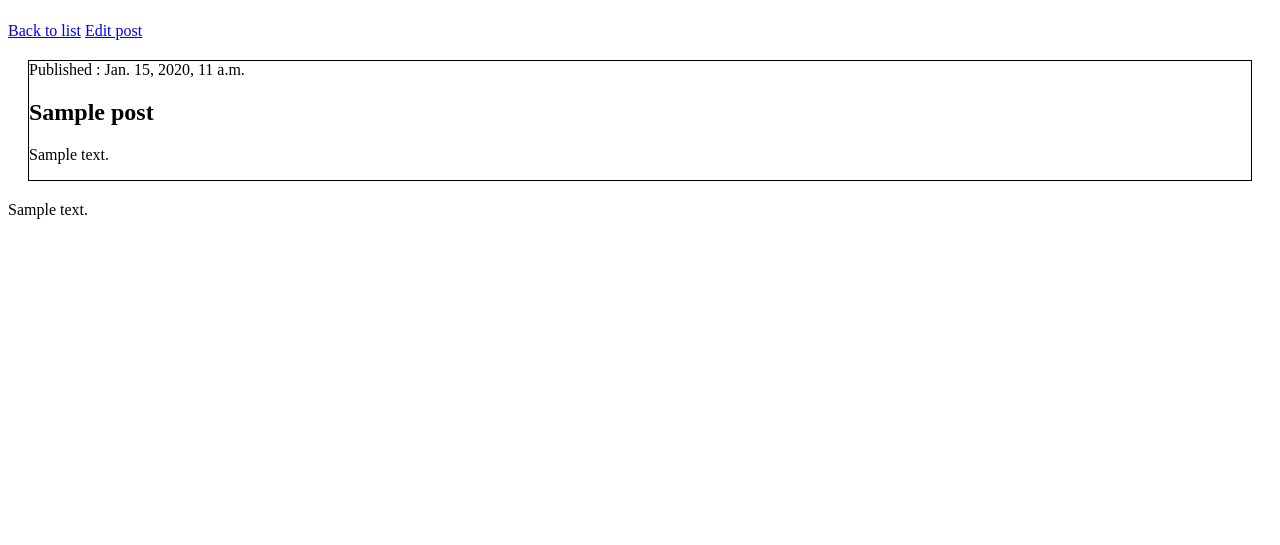
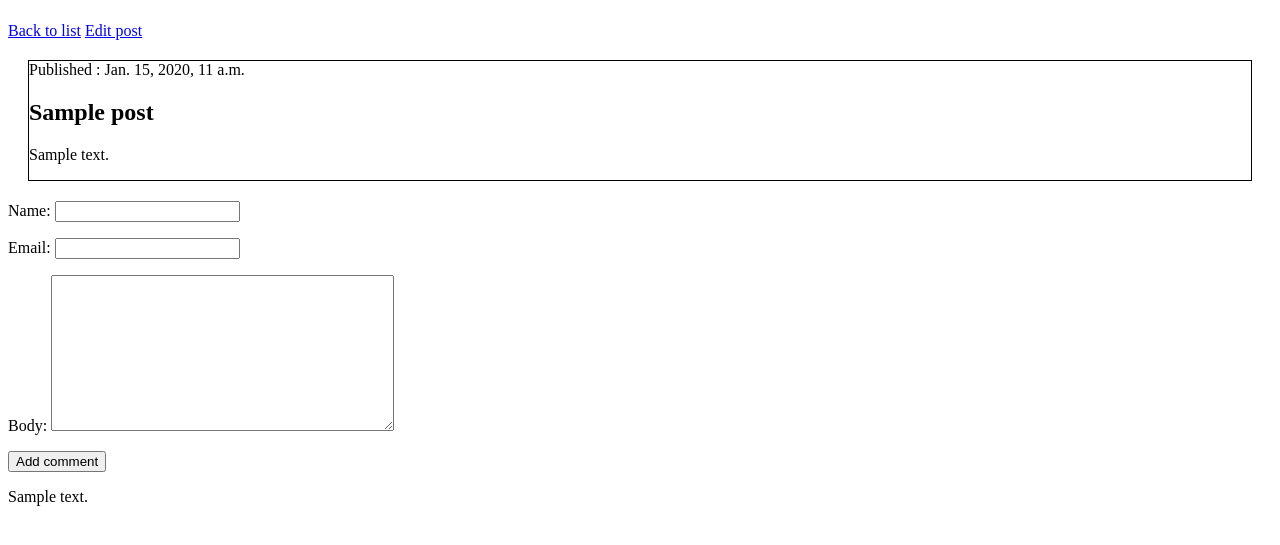
Before and after one commit to Team-Panoptes/bruform_django, a Django app: page /post/1/ in a window 1280 px wide. Shown: the part 58-603 px from the top of the page. Run offline with Django 4.2, Linux system fonts and the light colour scheme; tables that the repository leaves empty hold one stand-in row (values such as "Sample post").

Commit message:
Day 7 part 2 - Comments form and model changes

```diff
--- a/django_project/mysite/blog/forms.py
+++ b/django_project/mysite/blog/forms.py
@@ -1,9 +1,16 @@
 from django import forms
 
-from .models import Post
+from .models import Post, Comment
 
 class PostForm(forms.ModelForm):
 
     class Meta:
         model = Post
-        fields = ('title', 'text')
+        fields = ("title", "text")
+
+
+class CommentForm(forms.ModelForm):
+
+    class Meta:
+        model = Comment
+        fields = ("name", "email", "body")
--- a/django_project/mysite/blog/models.py
+++ b/django_project/mysite/blog/models.py
@@ -30,6 +30,12 @@ class Comment(models.Model):
     post = models.ForeignKey(Post, on_delete=models.CASCADE, related_name="comments")
     body = models.TextField()
     active = models.BooleanField(default=False)
+    name = models.CharField(max_length=100)
+    email = models.EmailField()
+    created_date = models.DateTimeField(auto_now_add=True)
+
+    class Meta:
+        ordering = ["-created_date"]
 
     def __str__(self):
         return self.body
--- a/django_project/mysite/blog/templates/blog/post_detail.html
+++ b/django_project/mysite/blog/templates/blog/post_detail.html
@@ -22,6 +22,14 @@
 </div>
 
 <div>
+    <form method="POST">
+        {% csrf_token %}
+        {{ comment_form.as_p }}
+        <button type="submit">Add comment</button>
+    </form>
+</div>
+
+<div>
     {% for comment in comments %}
     <div>
         <p>{{ comment.body }}</p>
--- a/django_project/mysite/blog/views.py
+++ b/django_project/mysite/blog/views.py
@@ -9,7 +9,7 @@ from django.views.generic.base import RedirectView
 from django.urls import reverse_lazy
 
 from .models import Post
-from .forms import PostForm
+from .forms import PostForm, CommentForm
 
 
 # Create your views here.
@@ -40,6 +40,20 @@ class PostDetail(DetailView):
         context = super().get_context_data(**kwargs)
         context["comments"] = self.object.comments.filter(active=True)
         return context
+
+    def get(self, request, post_number):
+        form = CommentForm()
+        self.extra_context = {"comment_form": form}
+        return super().get(request, post_number)
+
+    def post(self, request, post_number):
+        form = CommentForm(request.POST)
+        if form.is_valid():
+            new_comment = form.save(commit=False)
+            new_comment.post = self.get_object()
+            new_comment.save()
+        return self.get(request, post_number)
+
 
 
 class PostNew(CreateView):
--- a/django_project/mysite/mysite/settings.py
+++ b/django_project/mysite/mysite/settings.py
@@ -90,6 +90,7 @@ DATABASES = {
         'PASSWORD': 'django_bruform',
         'HOST': '127.0.0.1',
         'PORT': '5432',
+        'OPTIONS': { 'client_encoding': 'UTF8', },
     }
 }
 
```
Also changed, not shown: django_project/mysite/blog/admin.py (+3 -7 lines), django_project/mysite/blog/migrations/0004_alter_comment_options_comment_created_date_and_more.py (added).
